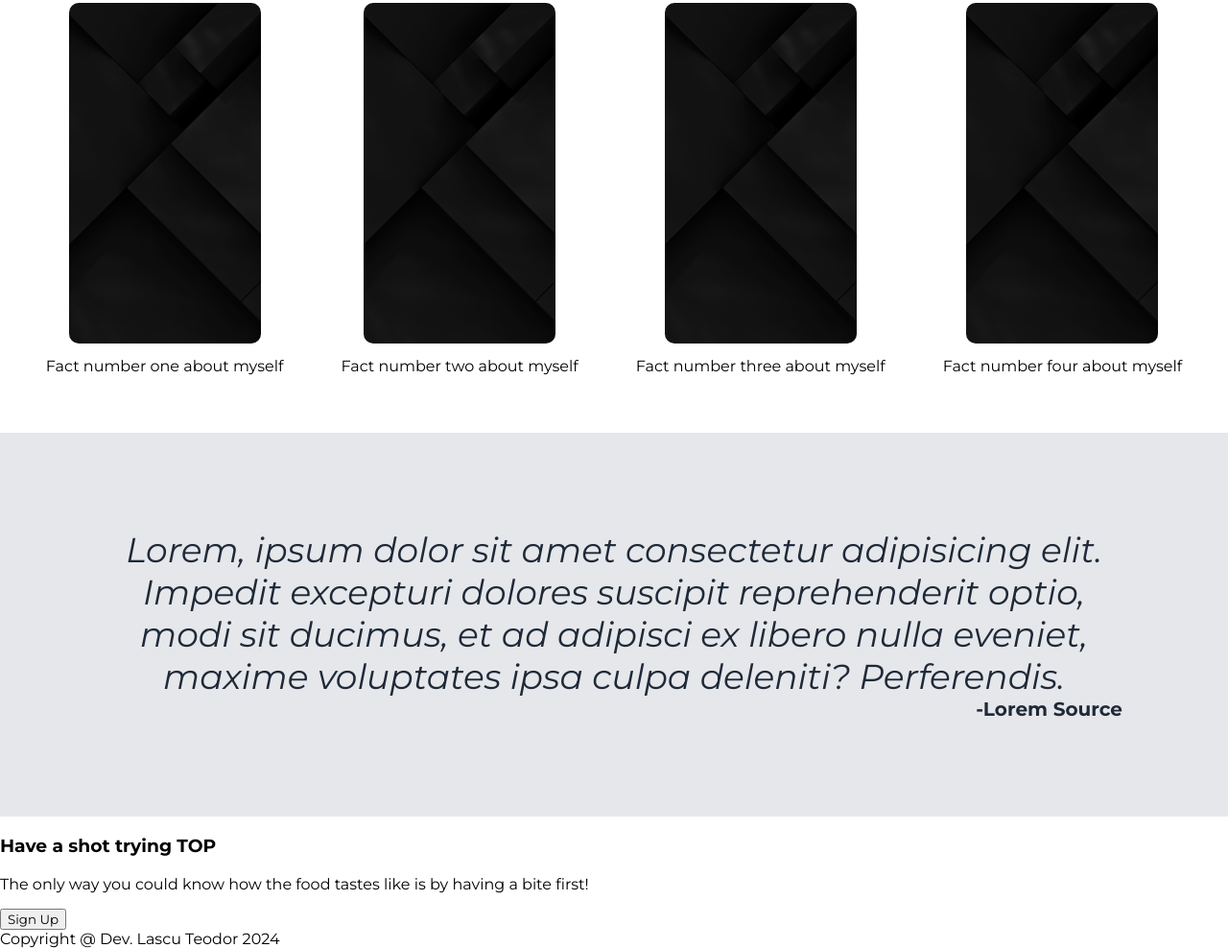
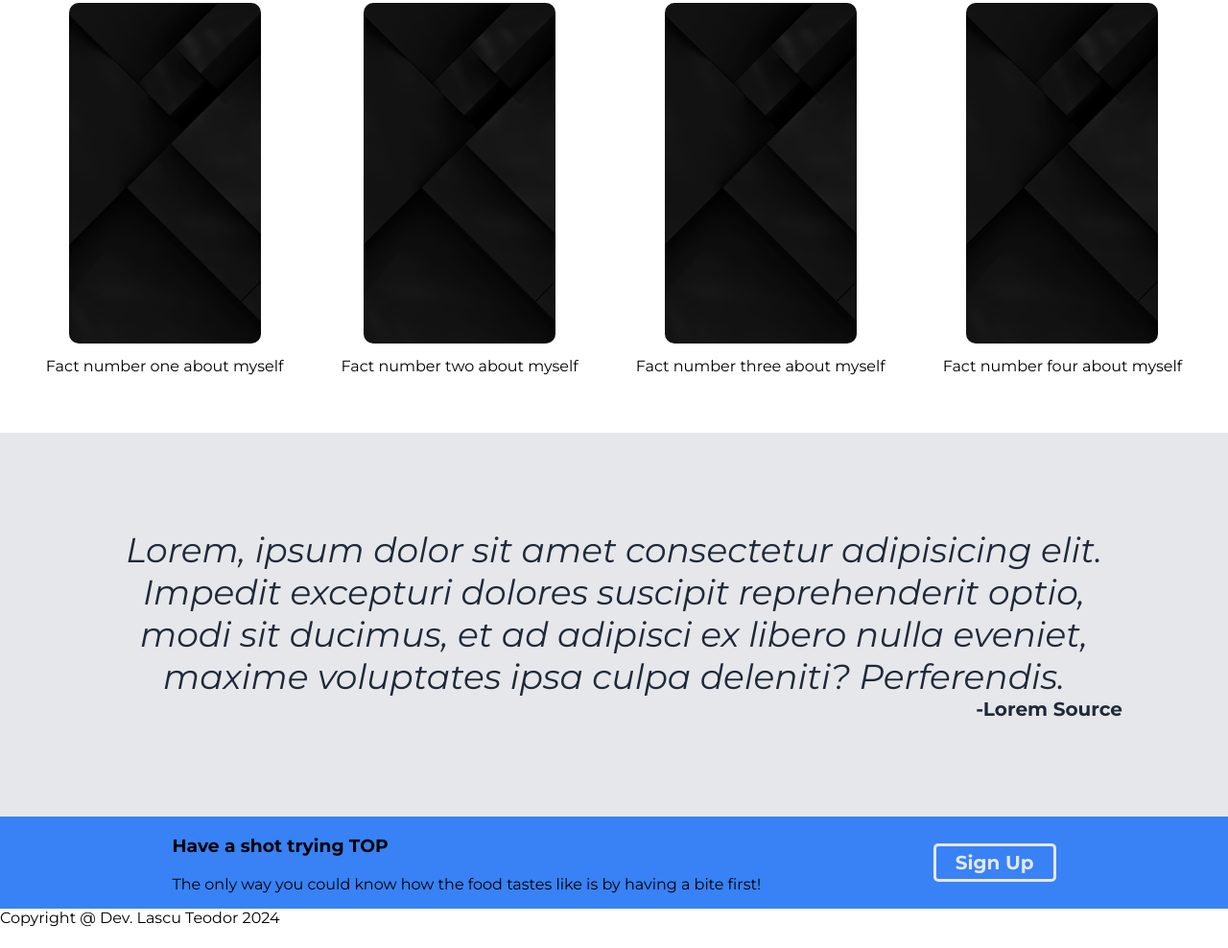
Before and after one commit to LascuTeodor/Landing-page-TOP, a plain HTML site: page index.html in a window 1280 px wide. Shown: the part 533-1521 px from the top of the page at 96% size. After the commit the page ends 1499 px from the top, so only its background shows below. Drawn offline with Linux system fonts and the light colour scheme.

Commit message:
styled 'sign-up' button

```diff
--- a/index.html
+++ b/index.html
@@ -59,9 +59,15 @@
     </div>
 
     <div class="sign-up">
-        <h3>Have a shot trying TOP</h3>
-        <p>The only way you could know how the food tastes like is by having a bite first!</p>
-        <button>Sign Up</button>
+        <div class="sign-up-txt">
+            <h3>Have a shot trying TOP</h3>
+            <p>The only way you could know how the food tastes like is by having a bite first!</p>
+        </div>
+
+        <div class="sign-up-btn">
+            <button>Sign Up</button>
+        </div>
+
     </div>
 
     <div class="footer">
--- a/styles.css
+++ b/styles.css
@@ -104,5 +104,32 @@ a{
     display: flex;
     justify-content: end;
     margin-right: 10px;
+}
 
+.sign-up{
+    background-color: #3882F6;
+    display: flex;
+    justify-content: space-evenly;
 }
+
+.sign-up-btn{
+    display: flex;
+    justify-content: center;
+    align-items: center;
+}
+
+.sign-up-btn button{
+    width:auto;
+    font-size: 20px;
+    font-weight: 700;
+    background-color: #3882F6;
+    color: #E5E7EB;
+    border-style: solid;
+    border-color:#E5E7EB;
+    border-radius: 5px;
+    border-width: 3px;
+    display: flex;
+    justify-content: center;
+    align-items: center;
+    padding: 5px 20px;
+}
```
